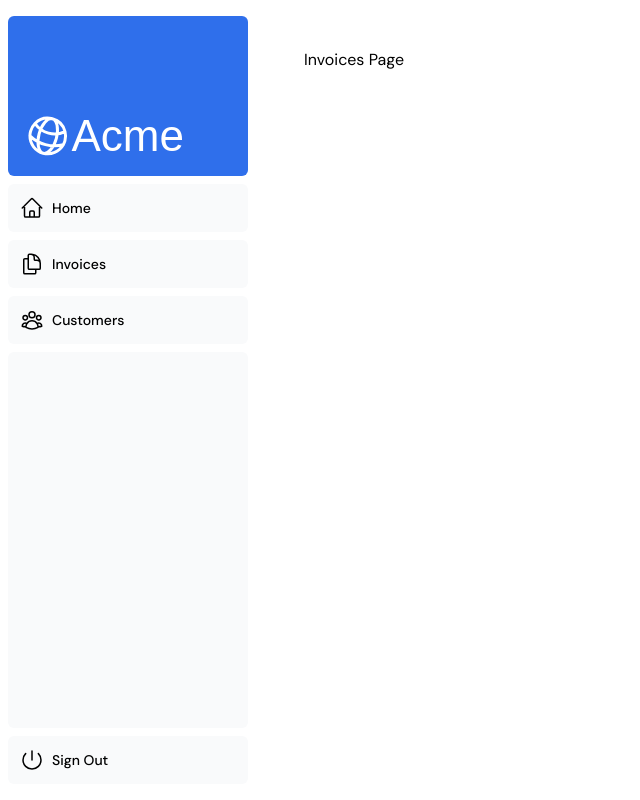
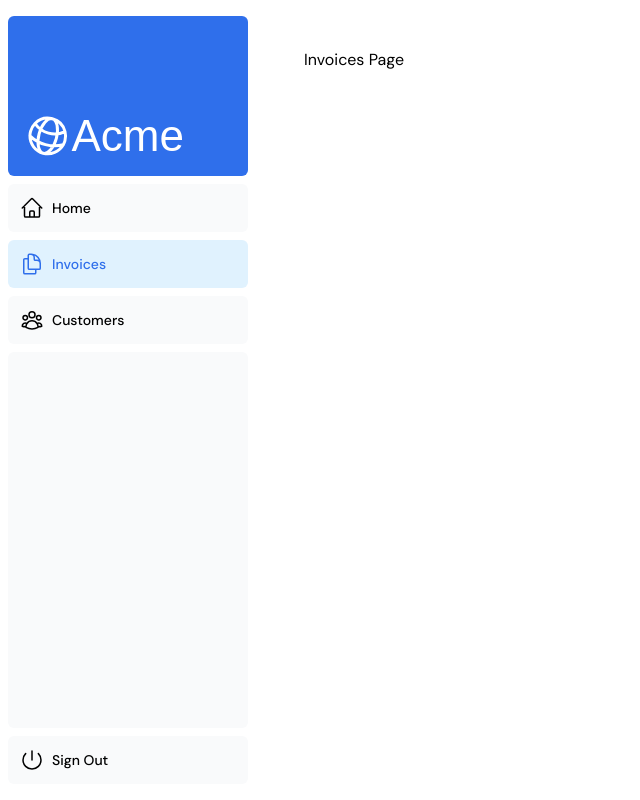
Before and after one commit to hervezossou/nextjs-dashboard, a Next.js app: page /dashboard/invoices in a window 1280 px wide. Shown: the whole page, without its empty margins (0-640 px from the left). Built offline with nearby package versions, Linux system fonts and the light colour scheme; a web font is replaced by a local one.

Commit message:
update(nav-links): added navigation and dynamic style to match active route segment

```diff
--- a/app/ui/dashboard/nav-links.tsx
+++ b/app/ui/dashboard/nav-links.tsx
@@ -1,8 +1,13 @@
+"use client"
+
 import {
   UserGroupIcon,
   HomeIcon,
   DocumentDuplicateIcon,
 } from '@heroicons/react/24/outline';
+import Link from 'next/link';
+import { usePathname } from 'next/navigation';
+import clsx from 'clsx';
 
 // Map of links to display in the side navigation.
 // Depending on the size of the application, this would be stored in a database.
@@ -17,19 +22,22 @@ const links = [
 ];
 
 export default function NavLinks() {
+  const pathname = usePathname();
   return (
     <>
       {links.map((link) => {
         const LinkIcon = link.icon;
         return (
-          <a
+          <Link
             key={link.name}
             href={link.href}
-            className="flex h-[48px] grow items-center justify-center gap-2 rounded-md bg-gray-50 p-3 text-sm font-medium hover:bg-sky-100 hover:text-blue-600 md:flex-none md:justify-start md:p-2 md:px-3"
+            className={clsx("flex h-[48px] grow items-center justify-center gap-2 rounded-md bg-gray-50 p-3 text-sm font-medium hover:bg-sky-100 hover:text-blue-600 md:flex-none md:justify-start md:p-2 md:px-3", {
+              "bg-sky-100 text-blue-600" : pathname === link.href
+            })}
           >
             <LinkIcon className="w-6" />
             <p className="hidden md:block">{link.name}</p>
-          </a>
+          </Link>
         );
       })}
     </>
```
